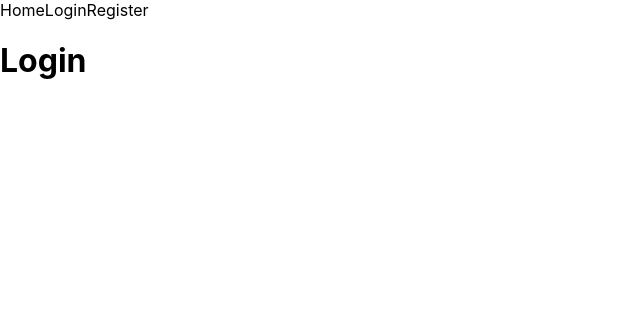
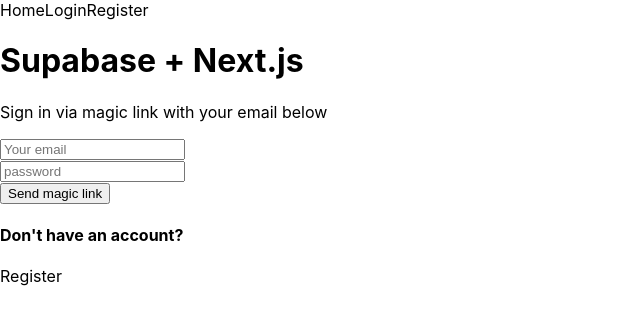
Before and after one commit to tmgasek/guitar-practice-app, a Next.js app: page /login in a window 1280 px wide. Shown: the top 324 px of the page, without its empty margins (0-640 px from the left). Built offline with nearby package versions, Linux system fonts and the light colour scheme.

Commit message:
user registration working

```diff
--- a/pages/login.js
+++ b/pages/login.js
@@ -1,9 +1,55 @@
-import React from 'react';
+import Link from 'next/link';
+import { useState } from 'react';
 
 const LoginPage = () => {
+  const [loading, setLoading] = useState(false);
+  const [email, setEmail] = useState('');
+  const [password, setPassword] = useState('');
+
+  const handleLogin = async (email, password) => {
+    console.log(email, password);
+  };
+
   return (
     <div>
-      <h1>Login</h1>
+      <div>
+        <h1>Supabase + Next.js</h1>
+        <p>Sign in via magic link with your email below</p>
+        <div>
+          <input
+            type="email"
+            placeholder="Your email"
+            value={email}
+            onChange={(e) => setEmail(e.target.value)}
+          />
+        </div>
+        <div>
+          <input
+            type="password"
+            placeholder="password"
+            value={password}
+            onChange={(e) => setPassword(e.target.value)}
+          />
+        </div>
+
+        <div>
+          <button
+            onClick={(e) => {
+              e.preventDefault();
+              handleLogin(email, password);
+            }}
+            disabled={loading}
+          >
+            <span>{loading ? 'Loading' : 'Send magic link'}</span>
+          </button>
+        </div>
+        <div>
+          <h4>Don&apos;t have an account?</h4>
+          <Link href={'/register'}>
+            <a>Register</a>
+          </Link>
+        </div>
+      </div>
     </div>
   );
 };
```
Also changed, not shown: pages/register.js (+72 -2 lines).
